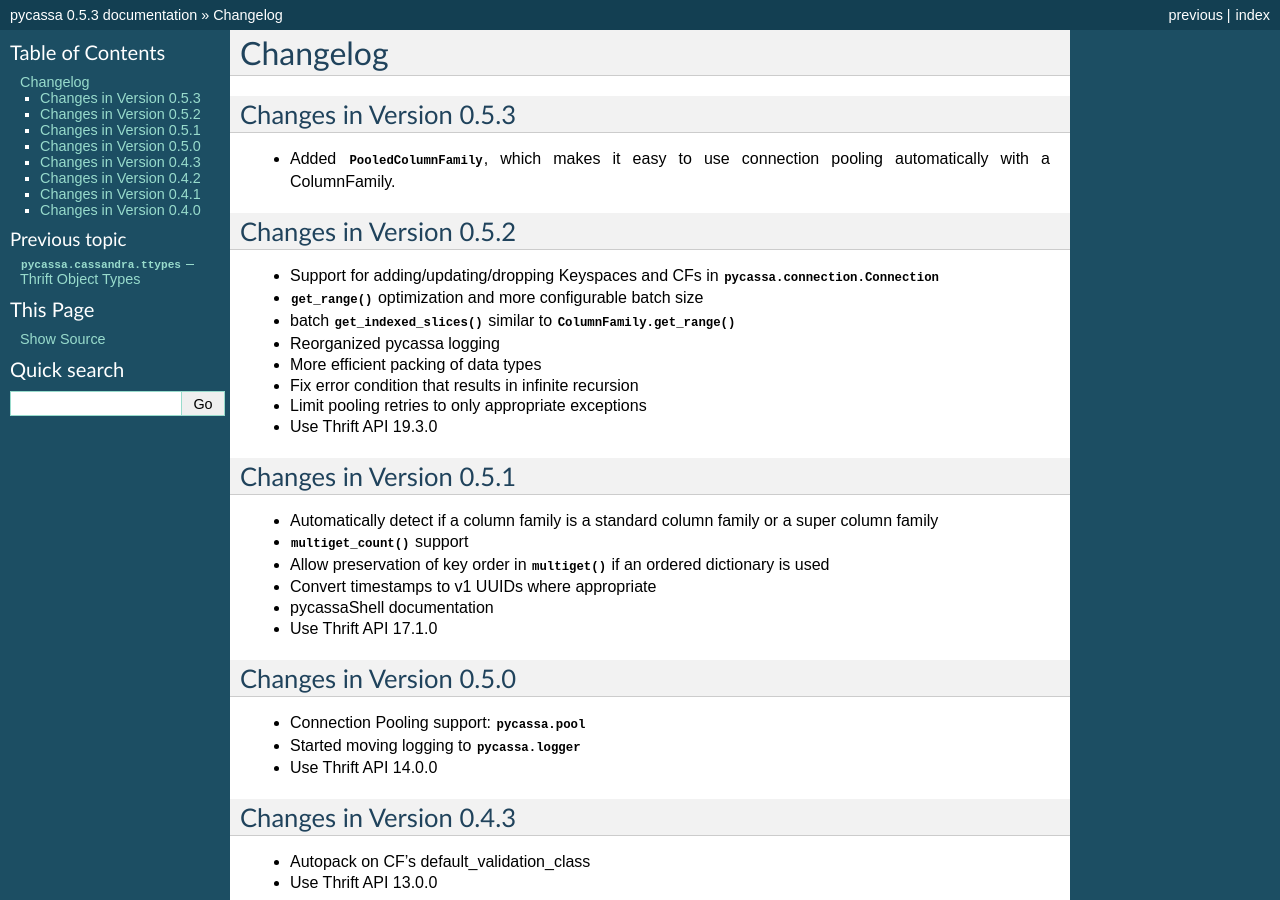
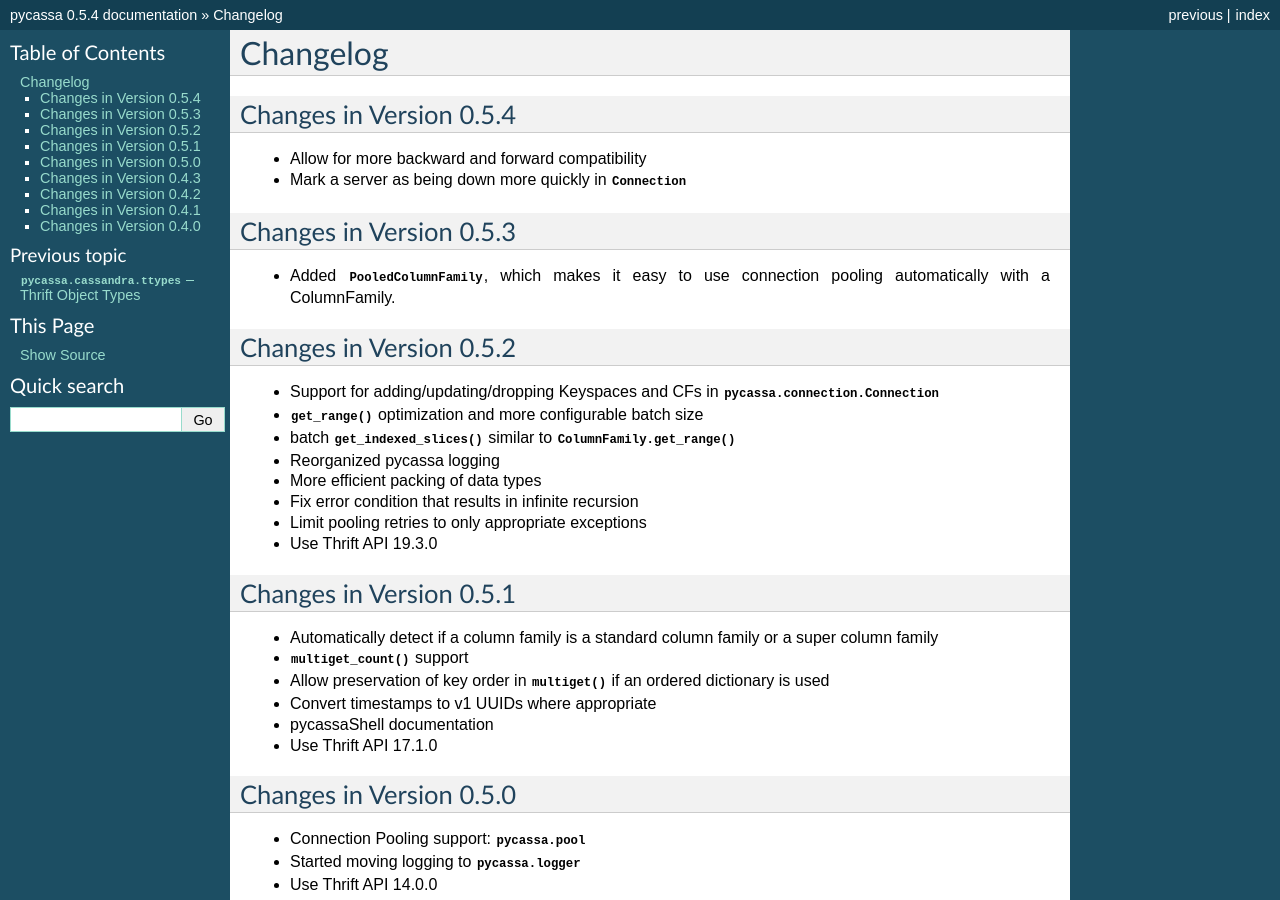
Before and after one commit to pycassa/pycassa, a Sphinx documentation site: the page built from doc/changelog.rst, in a window 1280 px wide and 900 px high. Built offline with Sphinx 7.4.7, drawn with Linux system fonts in a browser that asks for light colours; some of the changed text lies outside the part shown.

Commit message:
Version bump to 0.5.4 and changelog update

```diff
--- a/doc/changelog.rst
+++ b/doc/changelog.rst
@@ -1,5 +1,12 @@
 Changelog
 =========
+
+Changes in Version 0.5.4
+------------------------
+
+- Allow for more backward and forward compatibility
+- Mark a server as being down more quickly in
+  :class:`~pycassa.connection.Connection`
 
 Changes in Version 0.5.3
 ------------------------
--- a/doc/conf.py
+++ b/doc/conf.py
@@ -33,9 +33,9 @@
 # built documents.
 #
 # The short X.Y version.
-version = '0.5.3'
+version = '0.5.4'
 # The full version, including alpha/beta/rc tags.
-release = '0.5.3'
+release = '0.5.4'
 
 # List of documents that shouldn't be included in the build.
 unused_docs = []
--- a/setup.py
+++ b/setup.py
@@ -16,7 +16,7 @@
 from setuptools import setup
 from distutils.cmd import Command
 
-__version_info__ = (0, 5, 3)
+__version_info__ = (0, 5, 4)
 __version__ = '.'.join([str(v) for v in __version_info__])
 
 long_description = """pycassa is a Cassandra library with the following features:
@@ -82,7 +82,7 @@
       description = 'Python client library for Apache Cassandra',
       long_description = long_description,
       url = 'http://github.com/pycassa/pycassa',
-      download_url = 'http://github.com/downloads/pycassa/pycassa/pycassa-0.5.3.tar.gz',
+      download_url = 'http://github.com/downloads/pycassa/pycassa/pycassa-0.5.4.tar.gz',
       keywords = 'cassandra client db distributed thrift',
       packages = ['pycassa', 'pycassa.cassandra', 'pycassa.logging'],
       py_modules = ['ez_setup'],
```
Also changed, not shown: 1 other file.
